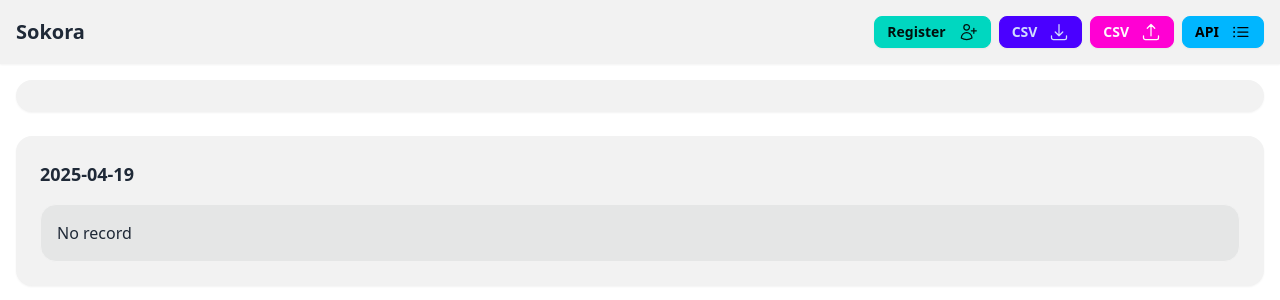
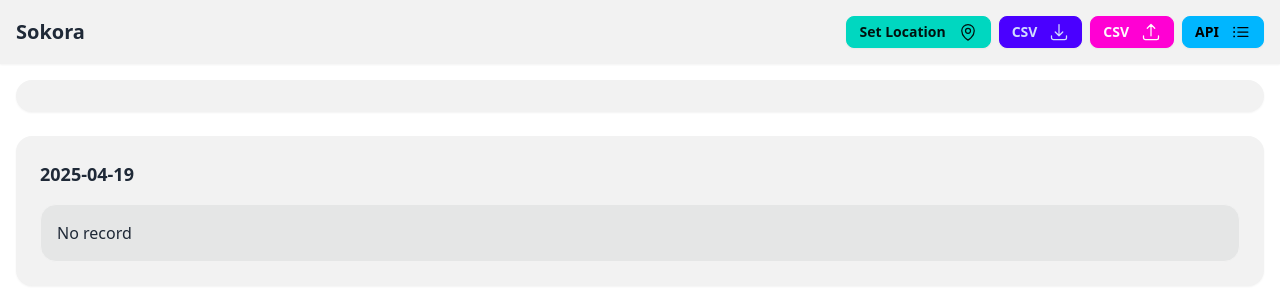
Before and after one commit to vnzzzz/sokora, a FastAPI app: page / in a window 1280 px wide. Shown: the top 300 px of the page. Run offline with FastAPI, Linux system fonts and the light colour scheme; some libraries are stand-ins or nearby versions.

Commit message:
[update] ナビゲーションバーの「Register」ボタンのテキストを「Set Location」に変更し、アイコンのパスを更新

```diff
--- a/app/src/templates/components/navbar.html
+++ b/app/src/templates/components/navbar.html
@@ -5,11 +5,12 @@
   </div>
   <div class="navbar-end space-x-2">
     <a href="/attendance" class="btn btn-sm btn-accent text-accent-content">
-      <span class="mr-1">Register</span>
+      <span class="mr-1">Set Location</span>
       <svg xmlns="http://www.w3.org/2000/svg" fill="none" viewBox="0 0 24 24" stroke-width="1.5" stroke="currentColor"
         class="w-5 h-5">
+        <path stroke-linecap="round" stroke-linejoin="round" d="M15 10.5a3 3 0 11-6 0 3 3 0 016 0z" />
         <path stroke-linecap="round" stroke-linejoin="round"
-          d="M19 7.5v3m0 0v3m0-3h3m-3 0h-3m-2.25-4.125a3.375 3.375 0 11-6.75 0 3.375 3.375 0 016.75 0zM4 19.235v-.11a6.375 6.375 0 0112.75 0v.109A12.318 12.318 0 0110.374 21c-2.331 0-4.512-.645-6.374-1.766z" />
+          d="M19.5 10.5c0 7.142-7.5 11.25-7.5 11.25S4.5 17.642 4.5 10.5a7.5 7.5 0 1115 0z" />
       </svg>
     </a>
     <button class="btn btn-sm btn-primary" @click="$store.encodingModal.toggle()" title="Download CSV">
```
